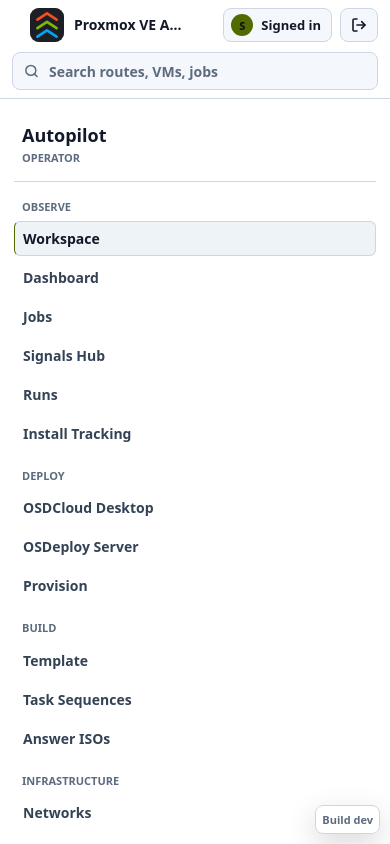
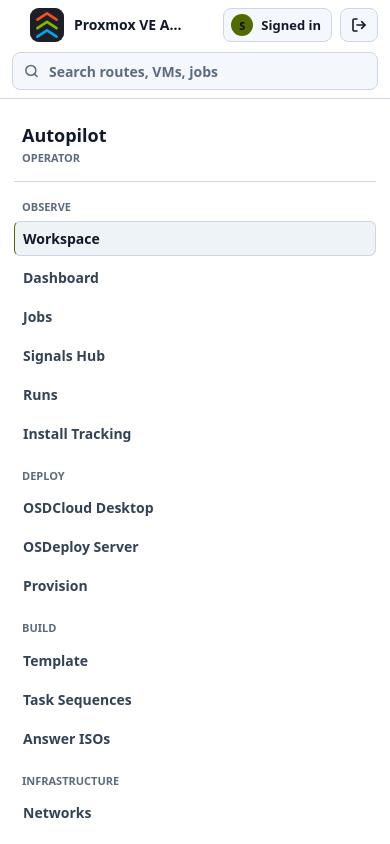
Before and after one commit to adamgell/ProxmoxVEAutopilot, a React (Vite) app in the folder autopilot-proxmox/frontend/: page / in a window 390 px wide. Shown: the top 844 px of the page. Built offline with nearby package versions, Linux system fonts and the light colour scheme.

Commit message:
Fix provision mobile verification

```diff
--- a/autopilot-proxmox/frontend/src/styles.css
+++ b/autopilot-proxmox/frontend/src/styles.css
@@ -4125,8 +4125,10 @@
   }
 
   .workspace__system-tray {
-    right: 10px;
-    bottom: 10px;
+    position: static;
+    grid-column: 1 / -1;
+    justify-self: stretch;
+    margin: 0 16px 16px;
     max-width: calc(100vw - 20px);
   }
 
```
Also changed, not shown: 1 other file (tests, documents, lock files or other folders).
